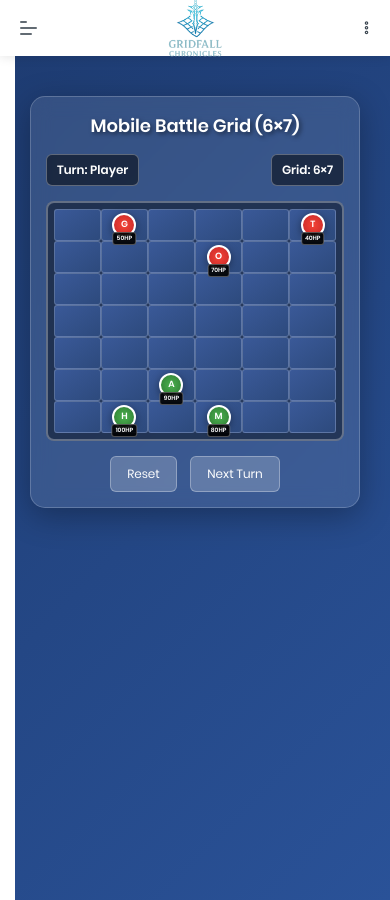
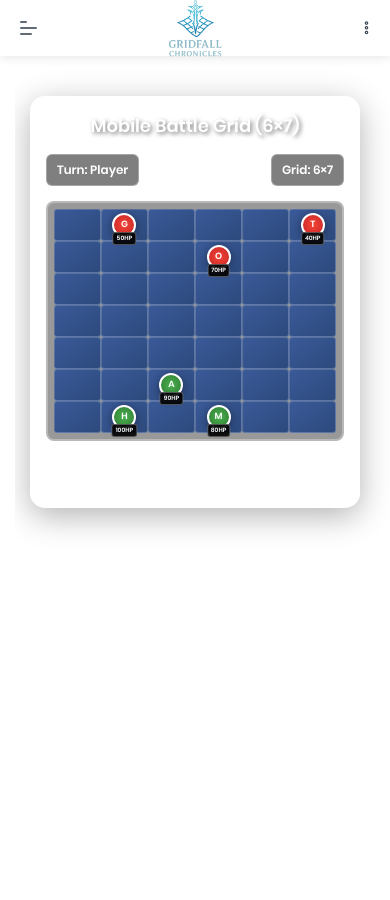
Before and after one commit to joelwebb/gridfall_chapter_1, a Flask app: page /mobile_game in a window 390 px wide. Run offline with Flask 3, Linux system fonts and the light colour scheme; some libraries are stand-ins or nearby versions.

Commit message:
Assistant checkpoint: Change mobile game background to white
Assistant generated file changes:
- templates/mobile_game.html: Change background from blue gradient to white

---

User prompt:

Much better Now perfect! Now can we get rid of the blue color background and make it white to match the rest of the app?

Replit-Commit-Author: Assistant
Replit-Commit-Session-Id: bace0b1e-704f-4094-83d4-4d0d6cd27603

```diff
--- a/templates/mobile_game.html
+++ b/templates/mobile_game.html
@@ -200,7 +200,7 @@
 
     /* Override main content area for mobile game */
     .pcoded-main-container .pcoded-content {
-        background: linear-gradient(135deg, #1e3c72, #2a5298);
+        background: #fff;
         min-height: 100vh;
     }
 
```
